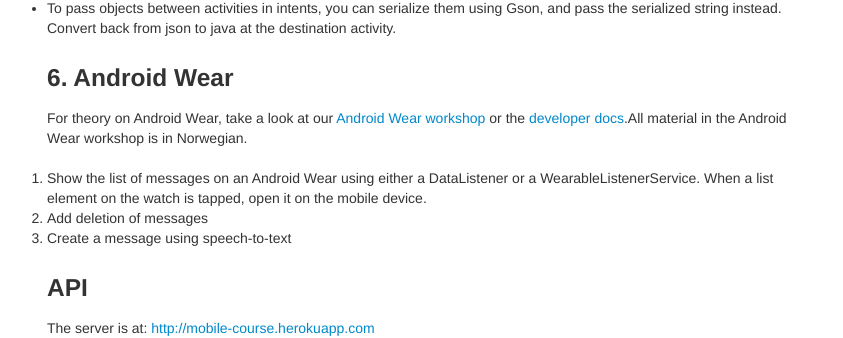
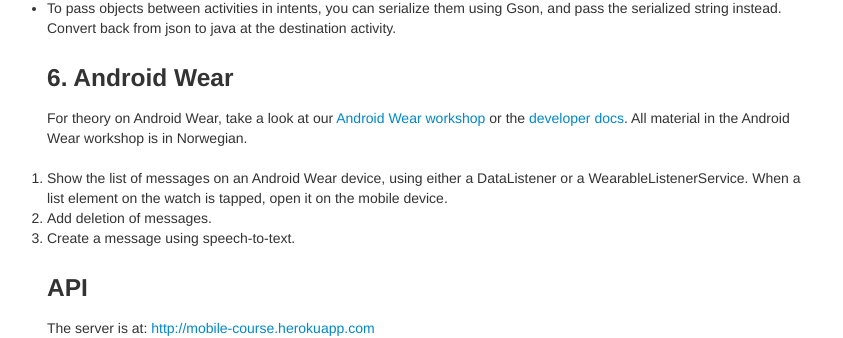
Before and after one commit to bekk/android101, a Jekyll site: the page built from docs/pages/assignments.html, in a window 1280 px wide and 900 px high, scrolled down 1861 px. Shown: the part 150-488 px from the top of the window, without its empty margins (13-856 px from the left). Built offline with Jekyll 4.4.1, drawn with Linux system fonts in a browser that asks for light colours; Markdown is read by kramdown in place of the engine named in the settings.

Commit message:
Fixed typos

```diff
--- a/docs/pages/assignments.html
+++ b/docs/pages/assignments.html
@@ -85,12 +85,12 @@ Uri imageFileUri = Uri.fromFile(imageFile); // convert path to Uri
 <h3>6. Android Wear</h3>
 
 For theory on Android Wear, take a look at our
-<a href="http://bekk.github.io/android-wear-kurs/">  Android Wear workshop</a> or the <a href="https://developer.android.com/wear/index.html"> developer docs</a>.All material in the Android Wear workshop is in Norwegian.
+<a href="http://bekk.github.io/android-wear-kurs/">  Android Wear workshop</a> or the <a href="https://developer.android.com/wear/index.html"> developer docs</a>. All material in the Android Wear workshop is in Norwegian.
 
 <ol>
-  <li>Show the list of messages on an Android Wear using either a DataListener or a WearableListenerService. When a list element on the watch is tapped, open it on the mobile device.</li>
-  <li>Add deletion of messages</li>
-  <li>Create a message using speech-to-text</li>
+  <li>Show the list of messages on an Android Wear device, using either a DataListener or a WearableListenerService. When a list element on the watch is tapped, open it on the mobile device.</li>
+  <li>Add deletion of messages.</li>
+  <li>Create a message using speech-to-text.</li>
 </ol>
 
 <h3>API</h3>
```
